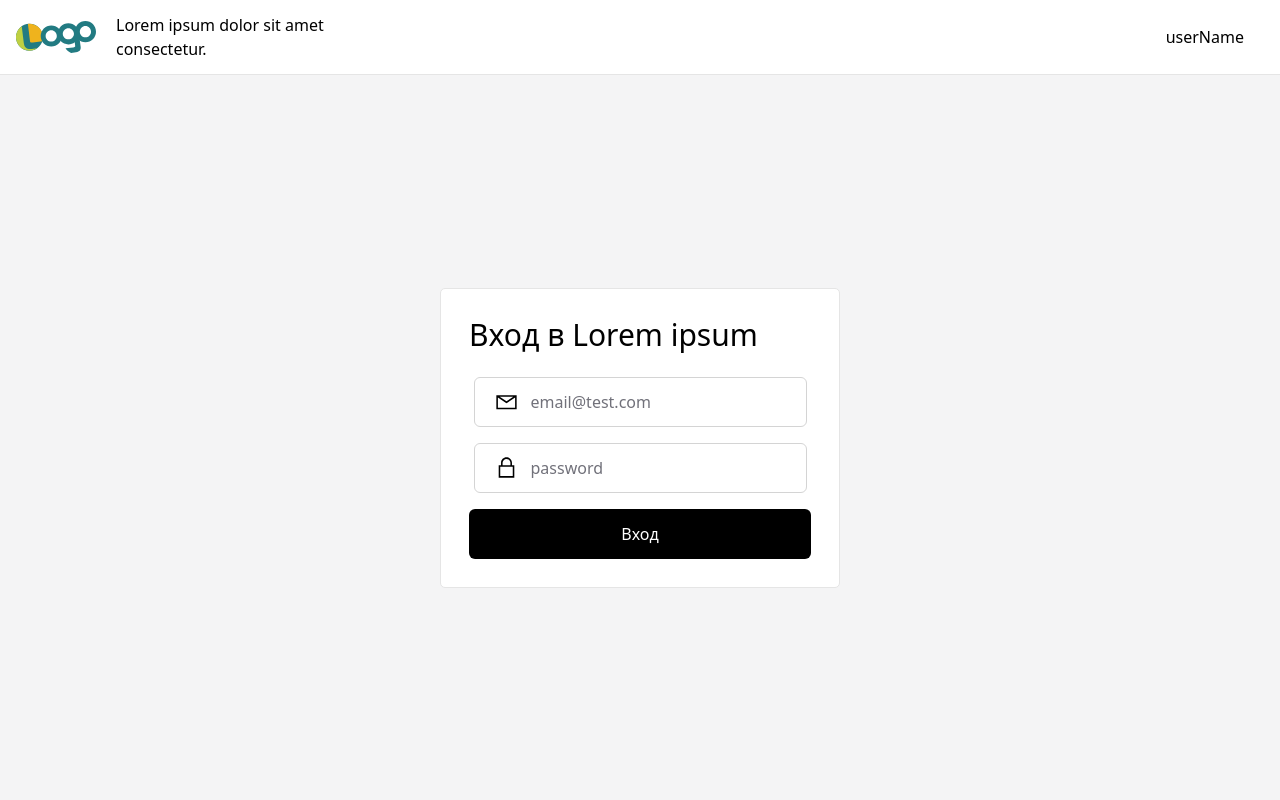
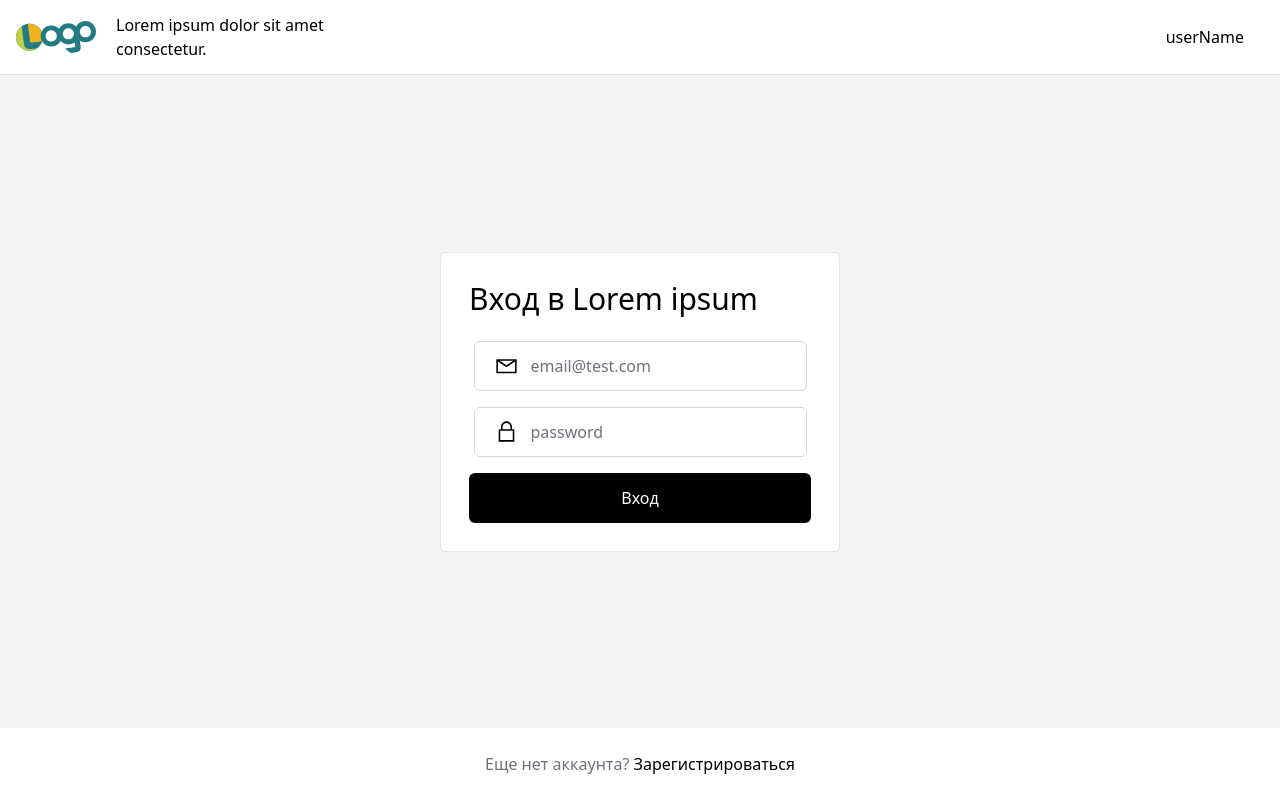
Before and after one commit to McNee1/Authify, a React (Vite) app: page /login in a window 1280 px wide. Built offline with nearby package versions, Linux system fonts and the light colour scheme.

Commit message:
feat(Footer): Add Footer component

```diff
--- /dev/null
+++ b/src/widgets/footer/index.ts
@@ -0,0 +1 @@
+export { Footer } from './ui/Footer';
--- /dev/null
+++ b/src/widgets/footer/ui/Footer.tsx
@@ -0,0 +1,34 @@
+import { Link, useLocation } from 'react-router-dom';
+
+import { PATH_ROUTER } from '@/app/provider';
+
+const MAP: Record<string, string> = {
+  REGISTRATION: 'Уже есть аккаунт? Войти',
+  LOGIN: 'Еще нет аккаунта? Зарегистрироваться',
+};
+
+export const Footer = () => {
+  const location = useLocation();
+  const locationPath = location.pathname.slice(1);
+
+  const [title, action] = MAP[locationPath.toUpperCase()].split('?');
+
+  const invertedPath =
+    locationPath === PATH_ROUTER.LOGIN ? PATH_ROUTER.REGISTRATION : PATH_ROUTER.LOGIN;
+
+  return (
+    <footer>
+      <div className='flex py-5'>
+        <div className='m-auto py-1'>
+          <span className='text-zinc-500'>{title}?</span>{' '}
+          <Link
+            className='font-medium'
+            to={invertedPath}
+          >
+            {action}
+          </Link>
+        </div>
+      </div>
+    </footer>
+  );
+};
--- a/src/widgets/layouts/AuthLayout.tsx
+++ b/src/widgets/layouts/AuthLayout.tsx
@@ -1,4 +1,5 @@
 import { Outlet } from 'react-router-dom';
+import { Footer } from '../footer';
 import { Header } from '../header';
 
 export const AuthLayout = () => {
@@ -8,6 +9,7 @@ export const AuthLayout = () => {
       <main className='bg-zinc-100 flex'>
         <Outlet />
       </main>
+      <Footer />
     </>
   );
 };
```
